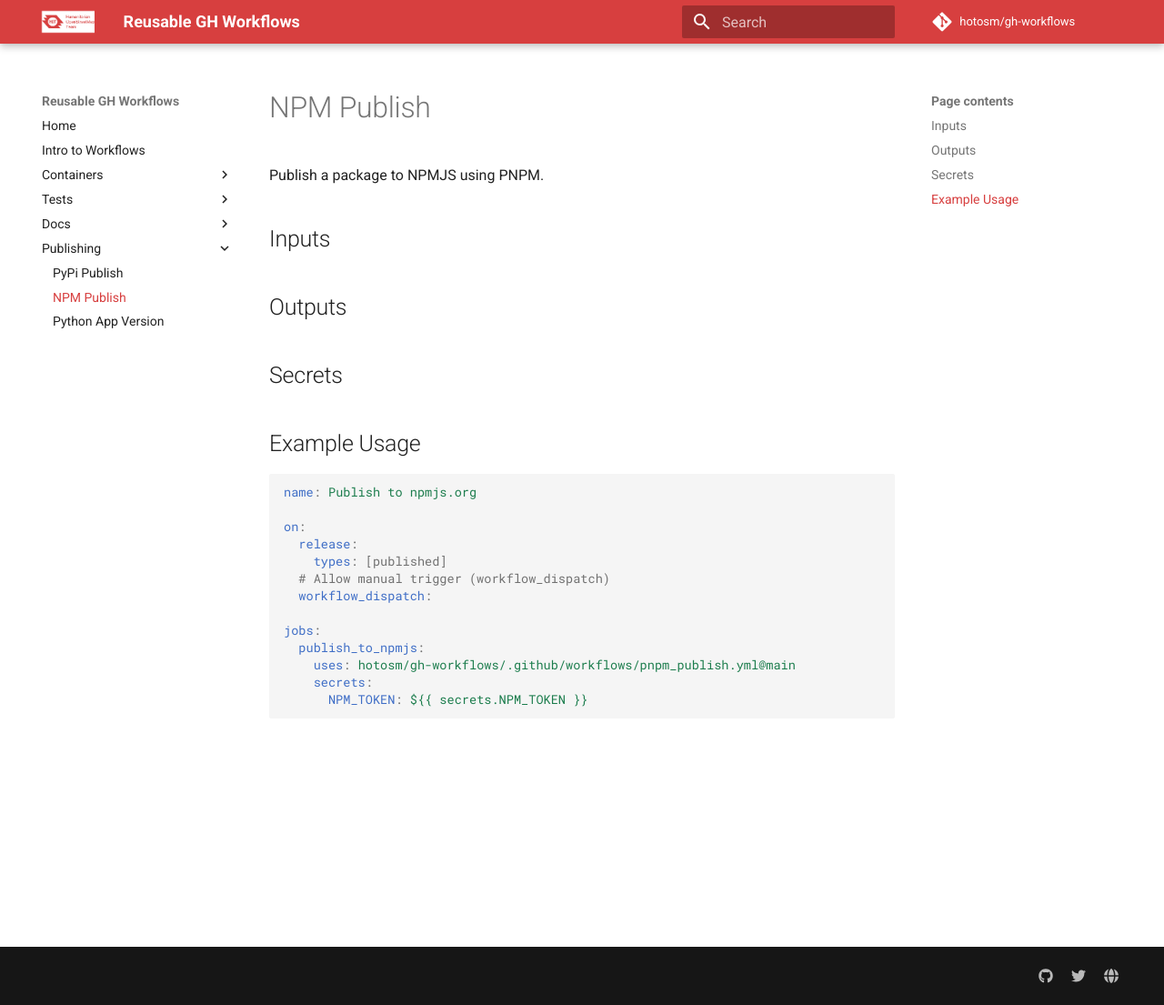
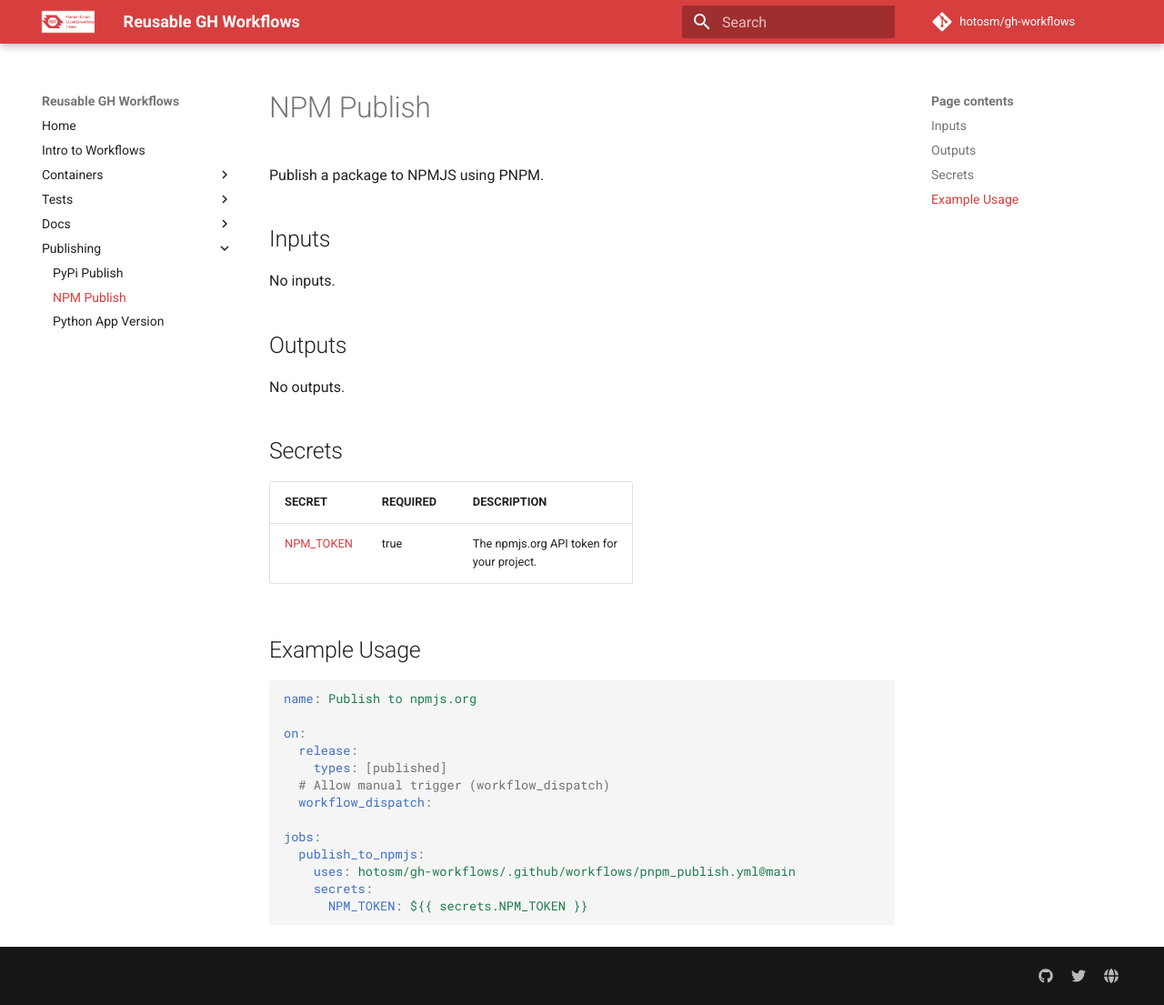
Before and after one commit to hotosm/gh-workflows, an MkDocs documentation site: the page built from docs/npm_publish.md, in a window 1280 px wide and 1105 px high. Shown: the whole window at 91% size. Built offline with MkDocs 1.6.1 and Material for MkDocs 9.7.7, drawn with Linux system fonts in a browser that asks for light colours; comment, search, counter and statistics services are not loaded.

Commit message:
docs: updated workflow docs

```diff
--- a/docs/npm_publish.md
+++ b/docs/npm_publish.md
@@ -4,9 +4,29 @@ Publish a package to NPMJS using PNPM.
 
 ## Inputs
 
+<!-- AUTO-DOC-INPUT:START - Do not remove or modify this section -->
+
+No inputs.
+
+<!-- AUTO-DOC-INPUT:END -->
+
 ## Outputs
 
+<!-- AUTO-DOC-OUTPUT:START - Do not remove or modify this section -->
+
+No outputs.
+
+<!-- AUTO-DOC-OUTPUT:END -->
+
 ## Secrets
+
+<!-- AUTO-DOC-SECRETS:START - Do not remove or modify this section -->
+
+| SECRET                                                        | REQUIRED | DESCRIPTION                                   |
+| ------------------------------------------------------------- | -------- | --------------------------------------------- |
+| <a name="secret_NPM_TOKEN"></a>[NPM_TOKEN](#secret_NPM_TOKEN) | true     | The npmjs.org API token for <br>your project. |
+
+<!-- AUTO-DOC-SECRETS:END -->
 
 ## Example Usage
 
```
